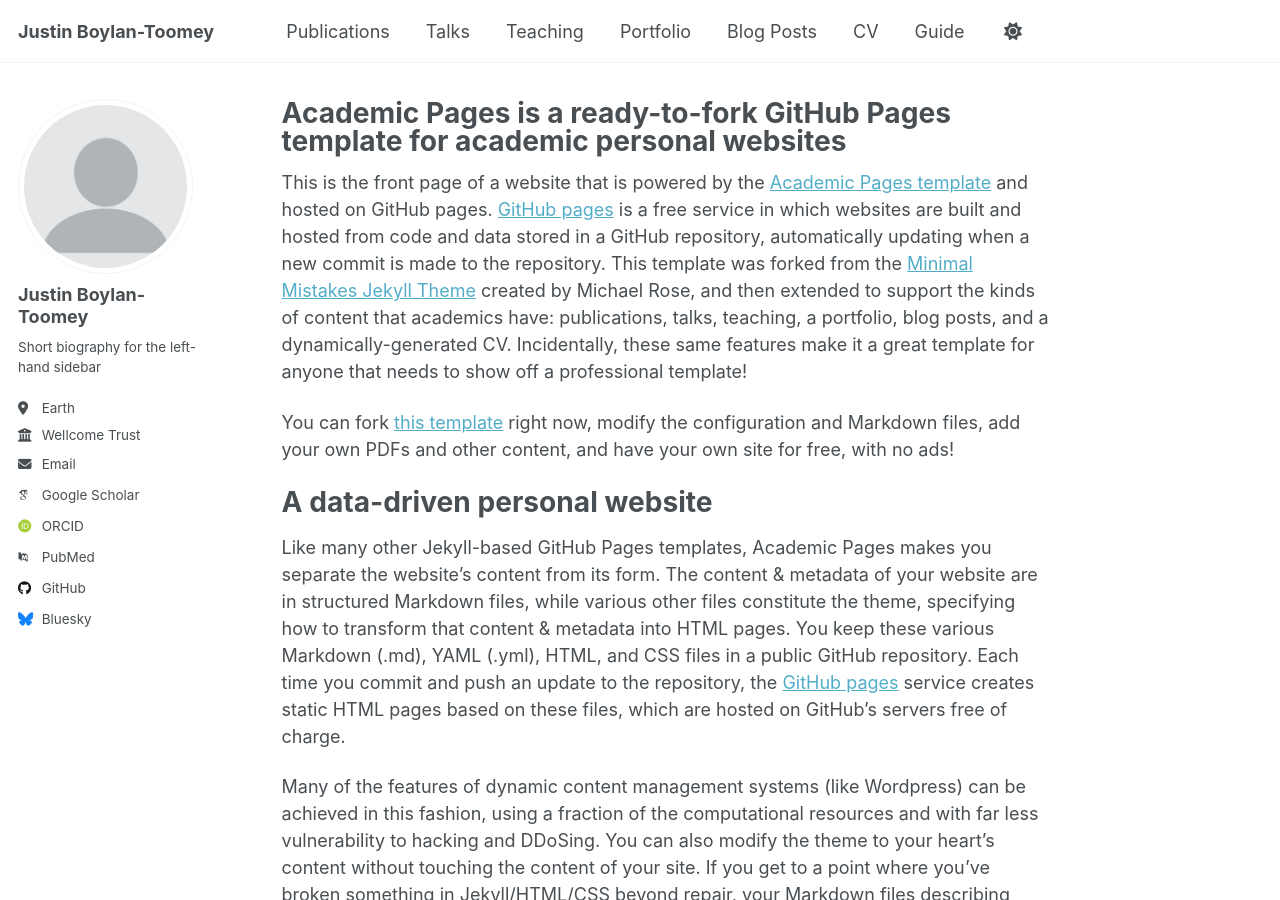
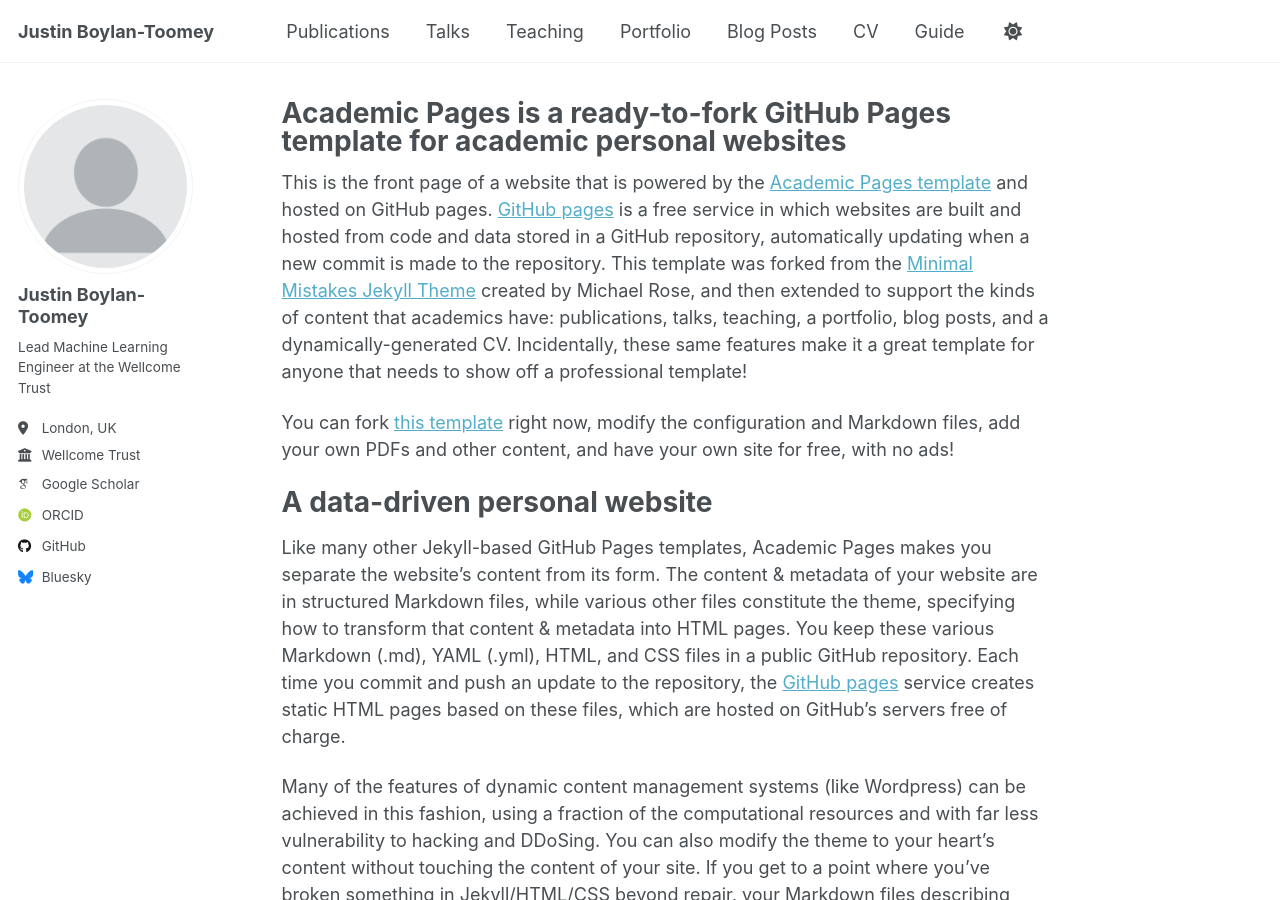
Before and after one commit to justinbt1/justinbt1.github.io, a Jekyll site: the page built from _pages/about.md, in a window 1280 px wide and 900 px high. Built offline with Jekyll 4.4.1, drawn with Linux system fonts in a browser that asks for light colours; some web fonts are replaced; a script that is not in the unit is left out.

Commit message:
Updated info

```diff
--- a/_config.yml
+++ b/_config.yml
@@ -26,22 +26,22 @@
   avatar           : "profile.png"
   name             : "Justin Boylan-Toomey"
   pronouns         : # example: "she/her"
-  bio              : "Short biography for the left-hand sidebar"
-  location         : "Earth"
+  bio              : "Lead Machine Learning Engineer at the Wellcome Trust"
+  location         : "London, UK"
   employer         : "Wellcome Trust"
   uri              : # URL
-  email            : "none@example.org"
+  email            : # URL
 
   # Academic websites
   academia         : # URL
   arxiv            : # URL - Update with the correct link to your profile
-  googlescholar    : "https://scholar.google.com/citations?user=PS_CX0AAAAAJ"
+  googlescholar    : "https://scholar.google.com/citations?user=eDQYRYMAAAAJ&hl=en"
   inspire-hep      : # URL
   impactstory      : # URL
-  orcid            : "https://orcid.org/yourorcidurl"
+  orcid            : "https://orcid.org/0009-0003-8767-0655"
   semantic         : # URL
   ssrn             : # URL
-  pubmed           : "https://www.ncbi.nlm.nih.gov/pubmed/?term=john+snow"
+  pubmed           : # URL
   researchgate     : # URL
   scopus           : # URL
   zotero           : # URL
```
